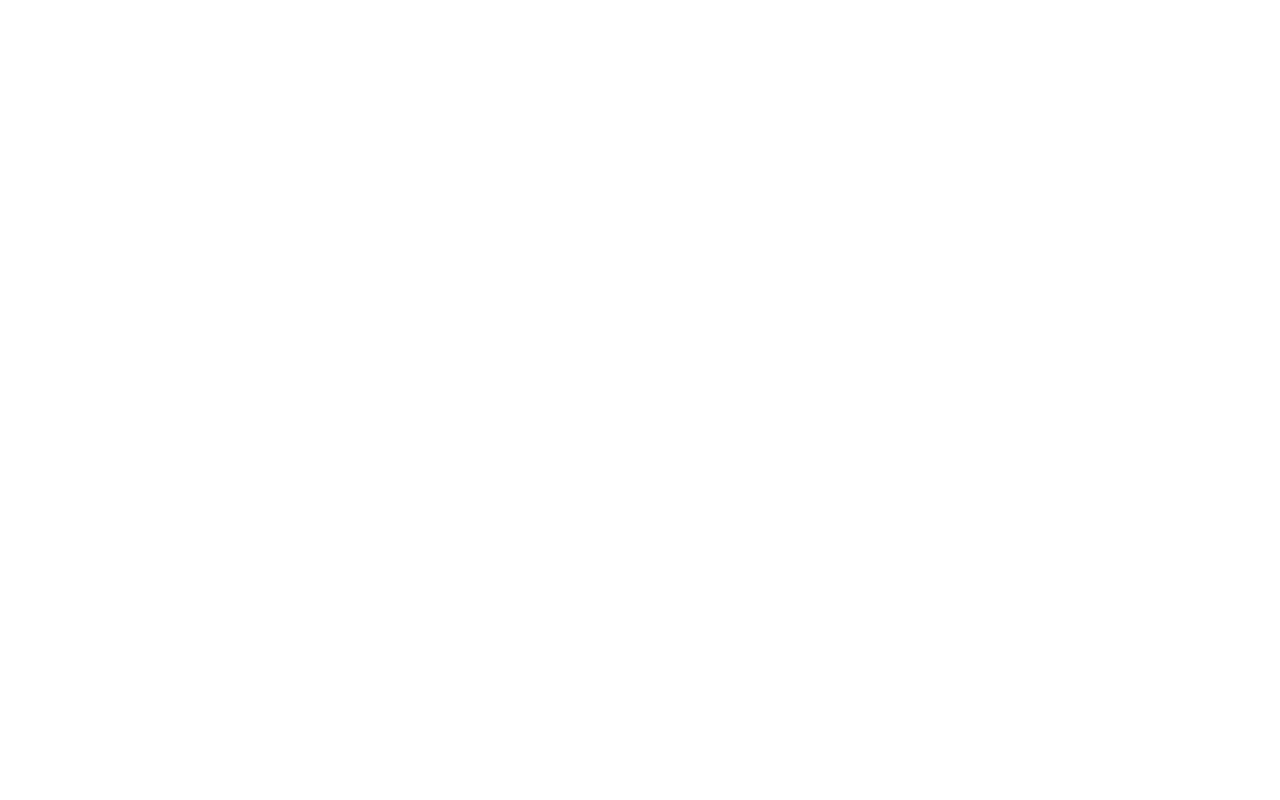
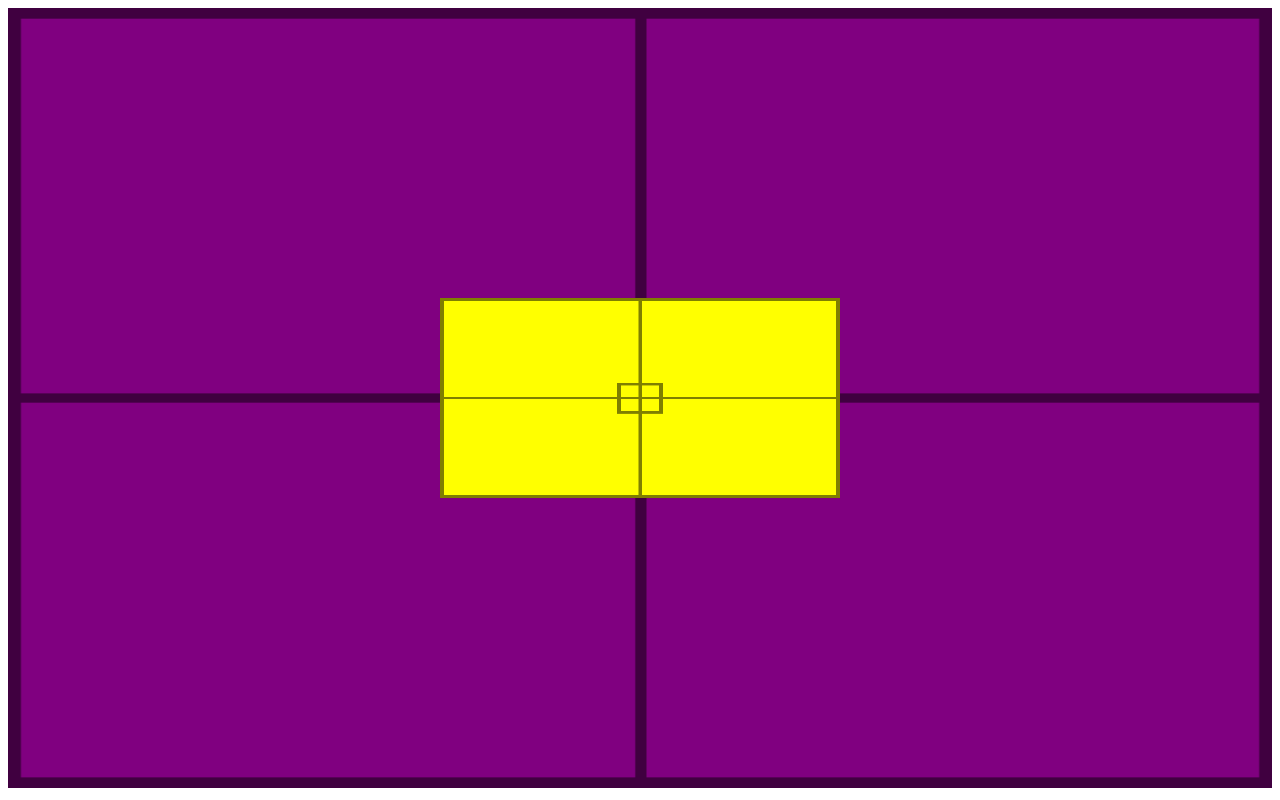
Before and after one commit to GustavoGabriel29/HTML-CSS, a plain HTML site: page exercicios/EXX22/fundo007.html in a window 1280 px wide. Drawn offline with Linux system fonts and the light colour scheme.

Commit message:
Update fundo007.html

```diff
--- a/exercicios/EXX22/fundo007.html
+++ b/exercicios/EXX22/fundo007.html
@@ -4,6 +4,35 @@
     <meta charset="UTF-8">
     <meta name="viewport" content="width=device-width, initial-scale=1.0">
     <title>Alinhamento vertical</title>
+    <style>
+        #container {
+            background-image: url('imagens/target001.png');
+            background-size: 100% 100%;
+
+
+            position: relative;
+            height: 95vh;
+            padding: 10px;
+            background-color: purple;
+        }
+
+        #conteudo {
+            background-image: url('imagens/target001.png');
+            background-size: 100% 100%;
+
+
+            position: absolute;
+            height: 200px;
+            width: 400px;
+            background-color: yellow;
+
+            left: 50%;
+            top: 50%;
+
+            transform: translate( -50%, -50%);
+
+        }
+    </style>
 </head>
 <body>
     <section id="container">
```
